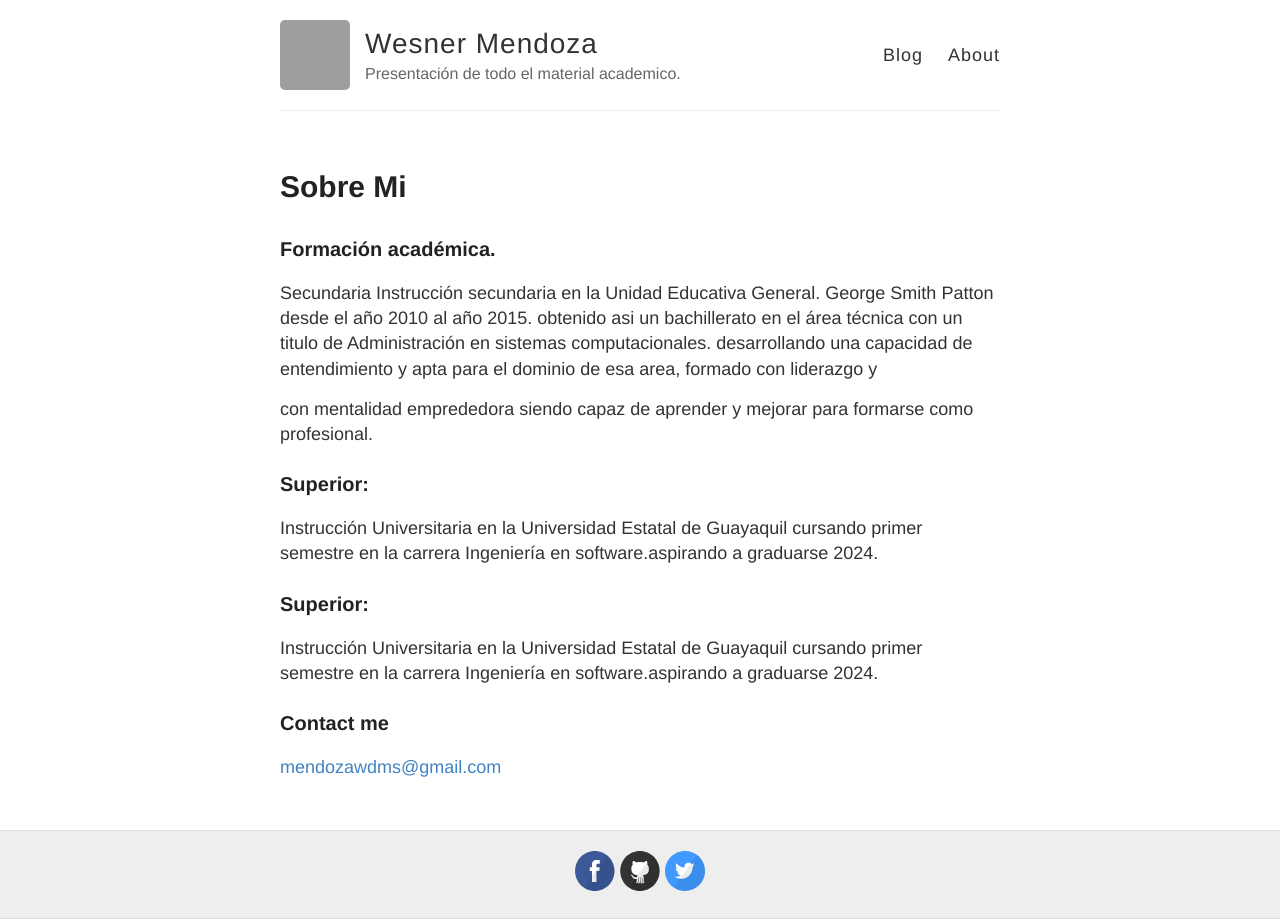
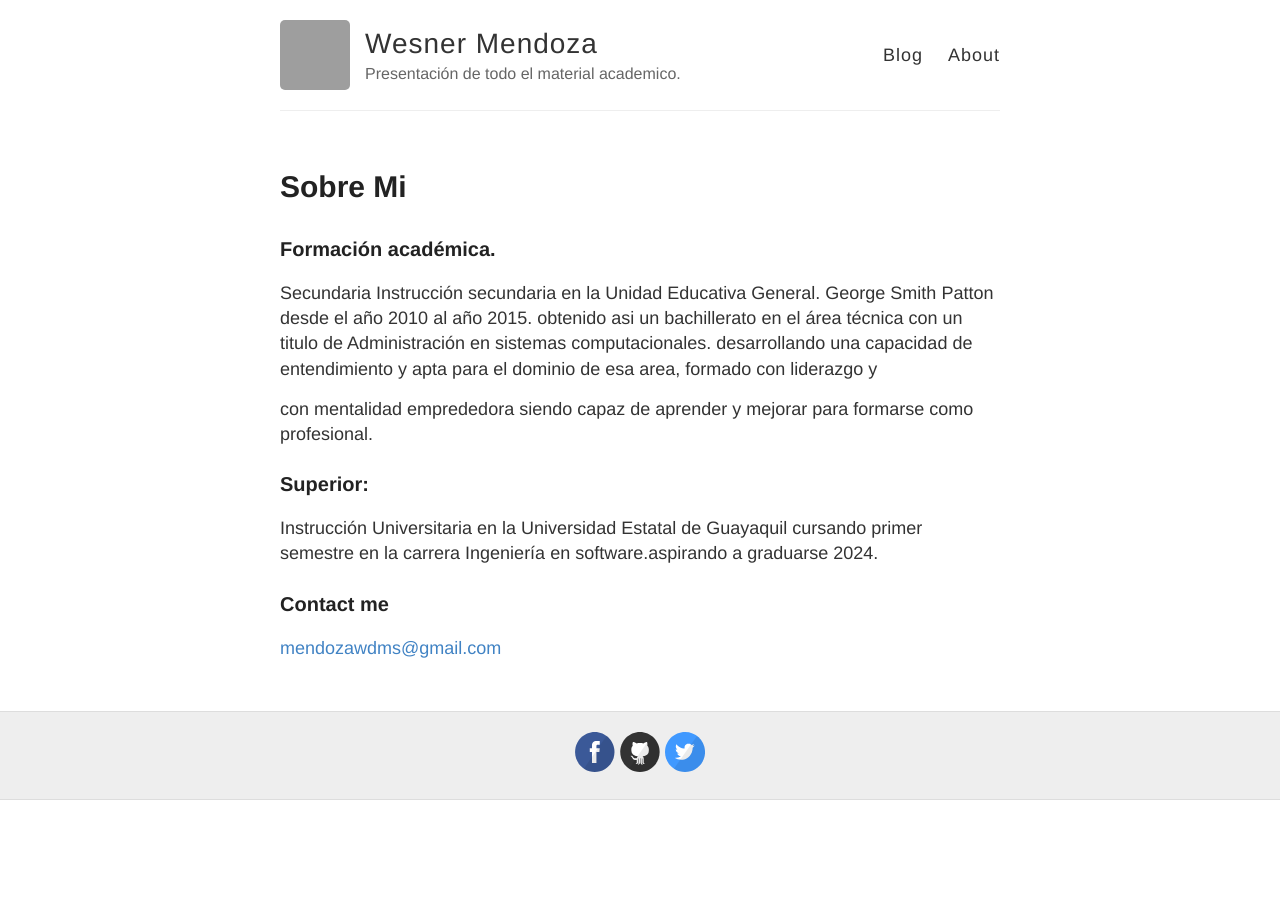
Before and after one commit to WesnerDaniel/WesnerDaniel.github.io, a Jekyll site: the page built from about.md, in a window 1280 px wide. Built offline with Jekyll 4.4.1, drawn with Linux system fonts in a browser that asks for light colours; grey boxes are pictures that could not be loaded.

Commit message:
Update about.md

```diff
--- a/about.md
+++ b/about.md
@@ -16,8 +16,7 @@ Instrucción Universitaria en la  Universidad Estatal de Guayaquil cursando prim
 
 
 
-### Superior:
-Instrucción Universitaria en la  Universidad Estatal de Guayaquil cursando primer semestre en la carrera Ingeniería en software.aspirando a graduarse 2024.
+
 
 ### Contact me
 
```
